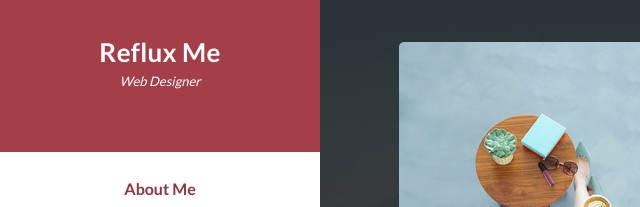
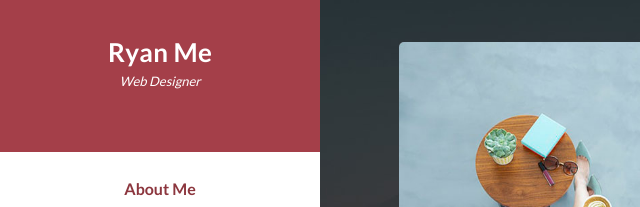
Before and after one commit to HackMelbourne/hackiethon-portfolio-template-2, a plain HTML site: page index.html in a window 1280 px wide. Shown: the part 203-410 px from the top of the page, 0-640 px from the left. Drawn offline with Linux system fonts and the light colour scheme.

Commit message:
Updated Name

```diff
--- a/index.html
+++ b/index.html
@@ -40,7 +40,7 @@ https://templatemo.com/tm-531-reflux
               <a href="#"><img src="assets/images/author-image.jpg" alt="" /></a>
             </div>
             <div class="author-content">
-              <h4>Reflux Me</h4>
+              <h4>Ryan Me</h4>
               <span>Web Designer</span>
             </div>
             <nav class="main-nav" role="navigation">
```
